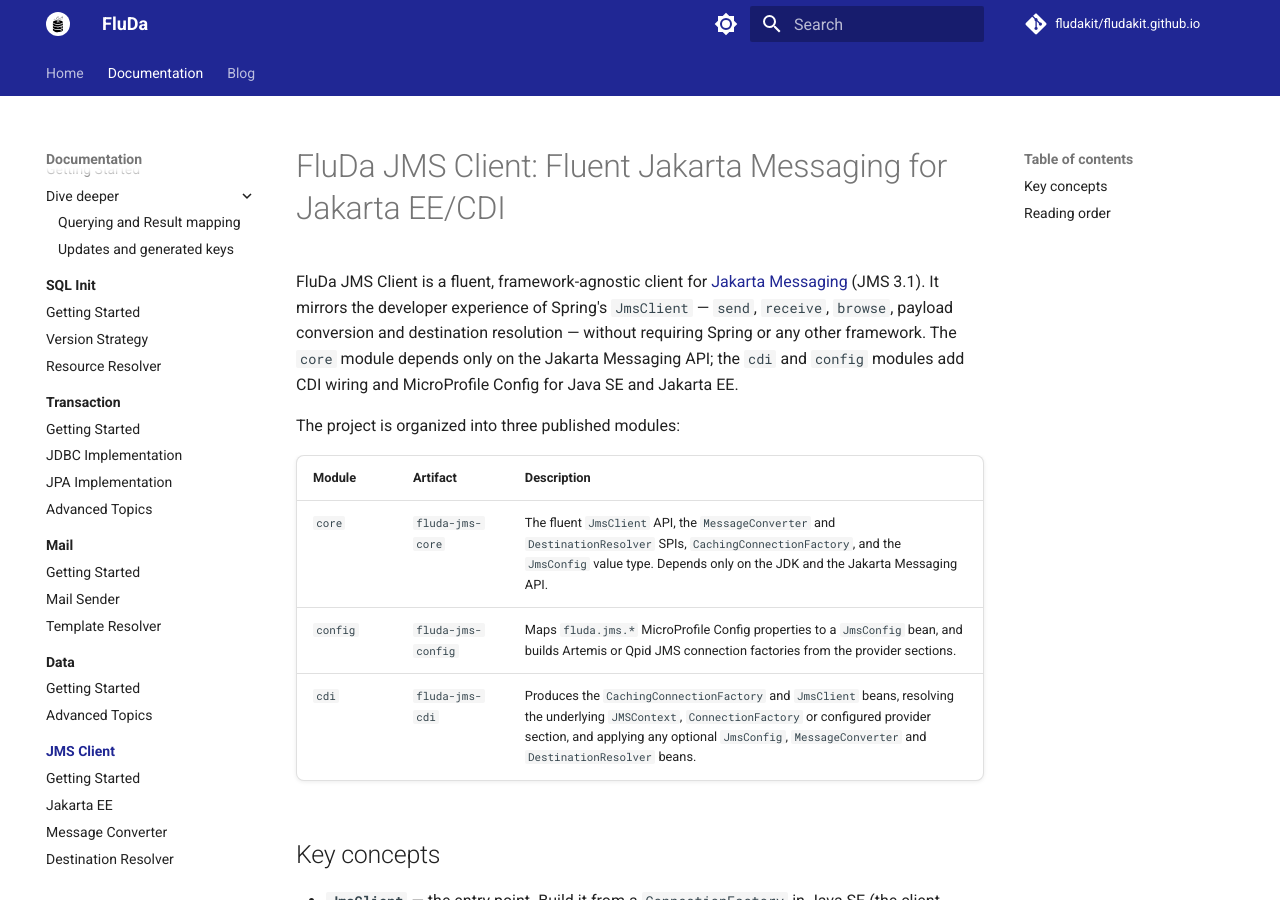
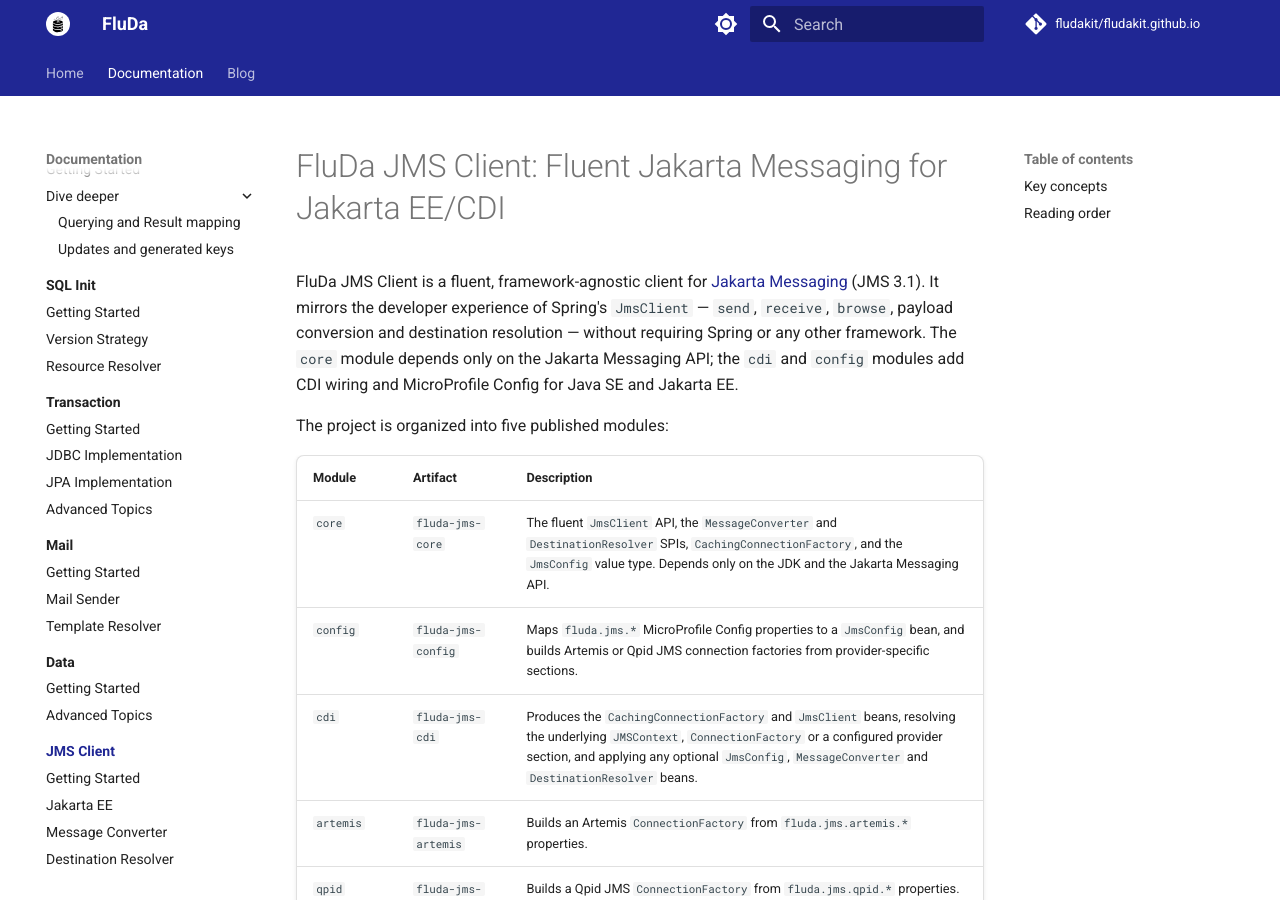
Before and after one commit to fludakit/fludakit.github.io, an MkDocs documentation site: the page built from docs/documentation/jms-client/index.md, in a window 1280 px wide and 900 px high. Built offline with MkDocs 1.6.1 and Material for MkDocs 9.7.7, drawn with Linux system fonts in a browser that asks for light colours; comment, search, counter and statistics services are not loaded.

Commit message:
docs(jms-client): fix typos and consistency issues
- Update module count (3→5) and add artemis/qpid to index table
- Add missing "that" for clarity in message-converter.md
- Add missing comma and "that" in destination-resolver.md

```diff
--- a/docs/documentation/jms-client/index.md
+++ b/docs/documentation/jms-client/index.md
@@ -2,13 +2,15 @@
 
 FluDa JMS Client is a fluent, framework-agnostic client for [Jakarta Messaging](https://jakarta.ee/specifications/messaging/) (JMS 3.1). It mirrors the developer experience of Spring's `JmsClient` — `send`, `receive`, `browse`, payload conversion and destination resolution — without requiring Spring or any other framework. The `core` module depends only on the Jakarta Messaging API; the `cdi` and `config` modules add CDI wiring and MicroProfile Config for Java SE and Jakarta EE.
 
-The project is organized into three published modules:
+The project is organized into five published modules:
 
 | Module   | Artifact                  | Description                                                                                                                     |
 |----------|---------------------------|---------------------------------------------------------------------------------------------------------------------------------|
 | `core`   | `fluda-jms-core`   | The fluent `JmsClient` API, the `MessageConverter` and `DestinationResolver` SPIs, `CachingConnectionFactory`, and the `JmsConfig` value type. Depends only on the JDK and the Jakarta Messaging API. |
-| `config` | `fluda-jms-config` | Maps `fluda.jms.*` MicroProfile Config properties to a `JmsConfig` bean, and builds Artemis or Qpid JMS connection factories from the provider sections. |
-| `cdi`    | `fluda-jms-cdi`    | Produces the `CachingConnectionFactory` and `JmsClient` beans, resolving the underlying `JMSContext`, `ConnectionFactory` or configured provider section, and applying any optional `JmsConfig`, `MessageConverter` and `DestinationResolver` beans. |
+| `config` | `fluda-jms-config` | Maps `fluda.jms.*` MicroProfile Config properties to a `JmsConfig` bean, and builds Artemis or Qpid JMS connection factories from provider-specific sections. |
+| `cdi`    | `fluda-jms-cdi`    | Produces the `CachingConnectionFactory` and `JmsClient` beans, resolving the underlying `JMSContext`, `ConnectionFactory` or a configured provider section, and applying any optional `JmsConfig`, `MessageConverter` and `DestinationResolver` beans. |
+| `artemis` | `fluda-jms-artemis` | Builds an Artemis `ConnectionFactory` from `fluda.jms.artemis.*` properties. |
+| `qpid` | `fluda-jms-qpid` | Builds a Qpid JMS `ConnectionFactory` from `fluda.jms.qpid.*` properties. |
 
 ## Key concepts
 
```
Also changed, not shown: docs/documentation/jms-client/destination-resolver.md (+2 -2 lines), docs/documentation/jms-client/message-converter.md (+2 -2 lines).
